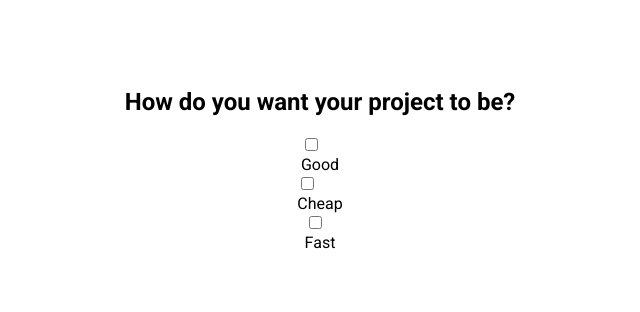
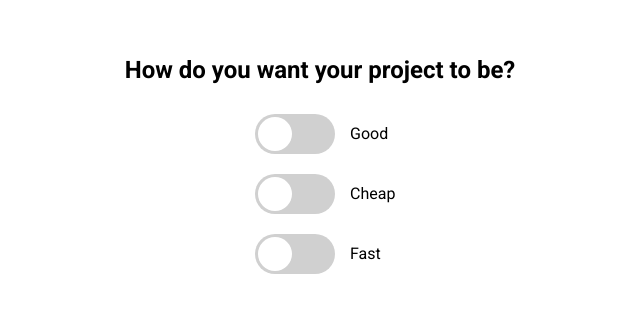
Before and after one commit to bendrendel/good-cheap-fast, a plain HTML site: page index.html in a window 1280 px wide. Shown: the part 240-552 px from the top of the page, without its empty margins (320-960 px from the left). Drawn offline with Linux system fonts and the light colour scheme.

Commit message:
Add styles

```diff
--- a/style.css
+++ b/style.css
@@ -14,3 +14,69 @@ body {
   overflow: hidden;
   margin: 0;
 }
+
+.toggle-container {
+  display: flex;
+  align-items: center;
+  margin: 10px 0;
+  width: 200px;
+}
+
+.toggle {
+  visibility: hidden;
+}
+
+.label {
+  background-color: #d0d0d0;
+  border-radius: 50px;
+  cursor: pointer;
+  display: inline-block;
+  margin: 0 15px 0;
+  width: 80px;
+  height: 40px;
+  position: relative;
+  transition: background-color 0.3s linear;
+}
+
+.toggle:checked + .label {
+  background-color: #8e44ad;
+}
+
+.ball {
+  background: #fff;
+  height: 34px;
+  width: 34px;
+  border-radius: 50%;
+  position: absolute;
+  top: 3px;
+  left: 3px;
+  animation: slideOff 0.3s linear forwards;
+}
+
+.toggle:checked + .label .ball {
+  animation: slideOn 0.3s linear forwards;
+}
+
+@keyframes slideOn {
+  0% {
+    transform: translateX(0) scale(1);
+  }
+  50% {
+    transform: translateX(20px) scale(1.2);
+  }
+  100% {
+    transform: translateX(40px) scale(1);
+  }
+}
+
+@keyframes slideOff {
+  0% {
+    transform: translateX(40px) scale(1);
+  }
+  50% {
+    transform: translateX(20px) scale(1.2);
+  }
+  100% {
+    transform: translateX(0) scale(1);
+  }
+}
```
